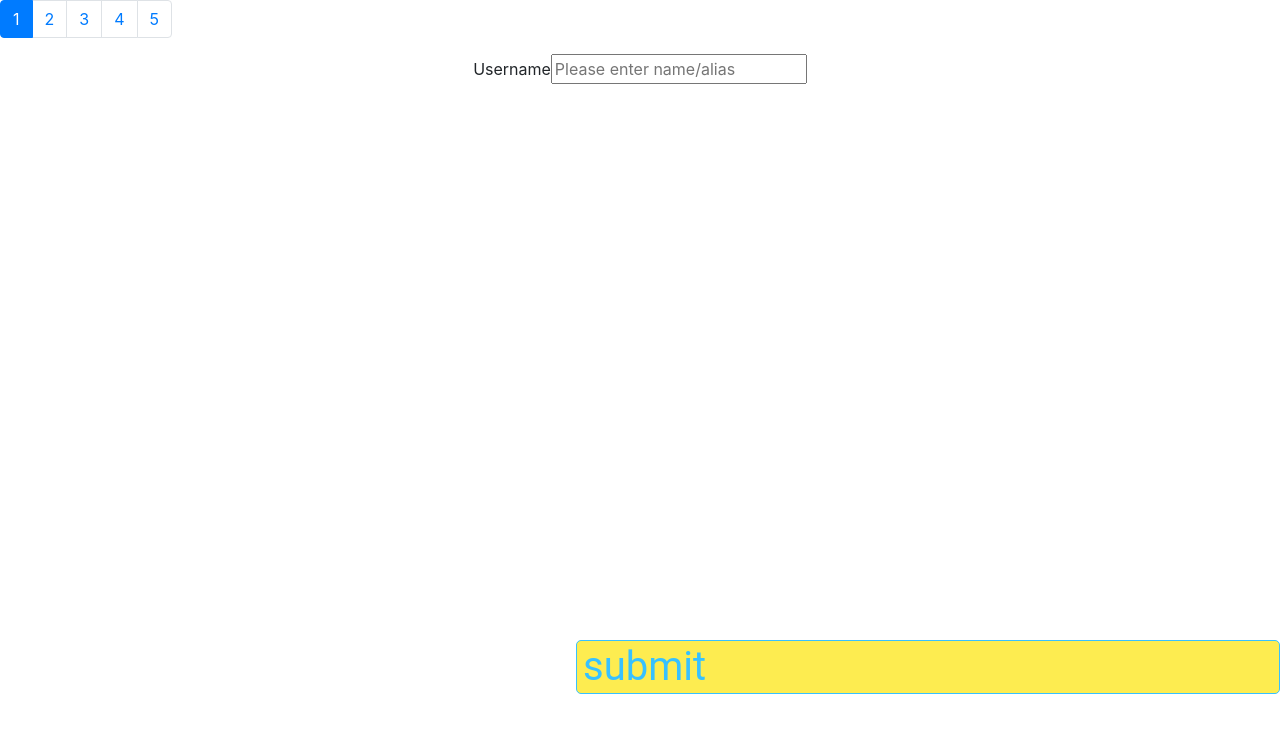
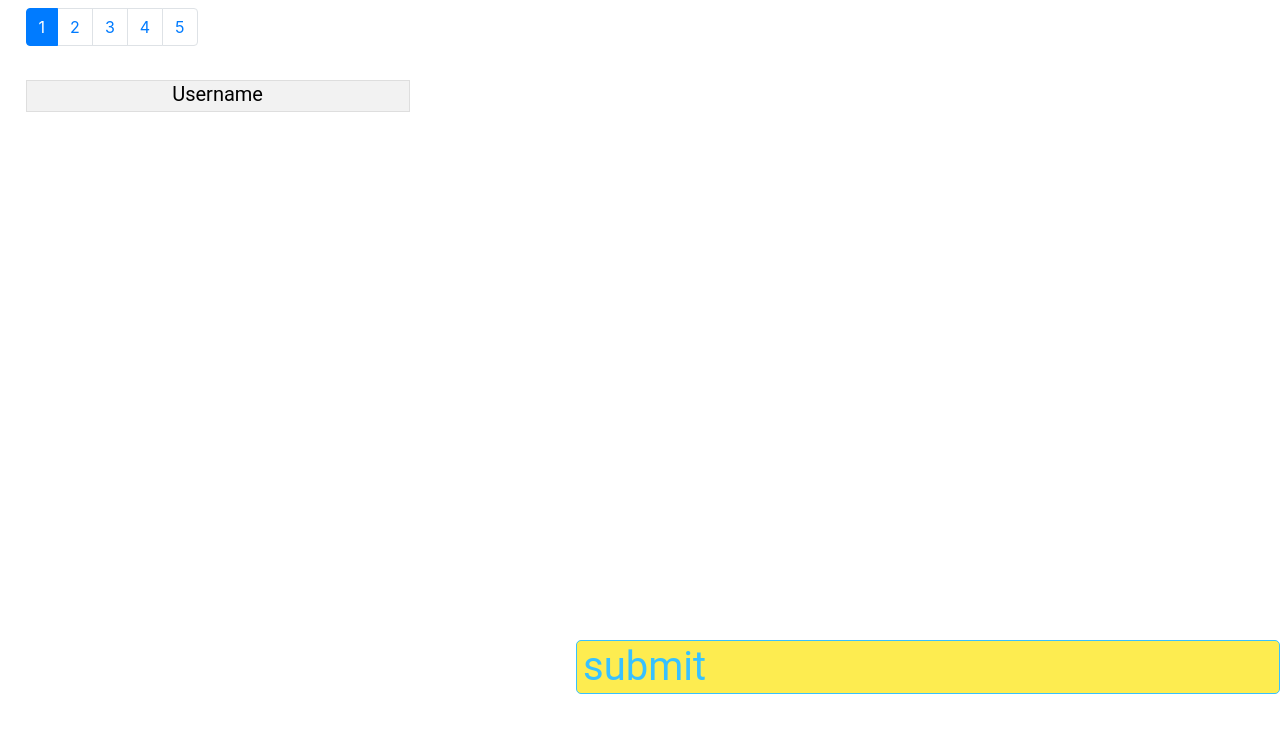
Before and after one commit to sancognizant/trivia-client, a React (Create React App) app: page / in a window 1280 px wide. Shown: the top 732 px of the page. Built offline with nearby package versions, Linux system fonts and the light colour scheme.

Commit message:
adding quizInterface

```diff
--- a/src/components/button.tsx
+++ b/src/components/button.tsx
@@ -1,7 +1,7 @@
 import React from 'react';
 
 export interface propTypes {
-    styles: any; text: string; onClick: any;
+    styles: string; text: string; onClick: any;
 }
 
 const Button = ({styles,text,onClick}: propTypes) => {
--- a/src/components/quiz/counter.tsx
+++ b/src/components/quiz/counter.tsx
@@ -16,11 +16,12 @@ export interface activeInterface {
 }
 
 export interface propTypes {
+	styles: string;
 	totalNumber: number;
 	activeNumber: number;
 }
 
-const Counter = ({ totalNumber, activeNumber }: propTypes) => {
+const Counter = ({ styles, totalNumber, activeNumber }: propTypes) => {
 	const [items, setItems] = useState([]);
 	const [questionLength, setQuestionLength] = useState<questionLengthInterface>({ numberQuestions: 0 });
 	const [active, setActive] = useState<activeInterface>({ currentQuestion: 1 });
@@ -60,7 +61,7 @@ const Counter = ({ totalNumber, activeNumber }: propTypes) => {
 		[active.currentQuestion, questionLength.numberQuestions]
 	);
 
-	return <Pagination data-testid = "pagination">{items}</Pagination>;
+	return <Pagination className = {styles} data-testid = "pagination">{items}</Pagination>;
 };
 
 export default Counter;
--- a/src/components/quiz/quizInterface.tsx
+++ b/src/components/quiz/quizInterface.tsx
@@ -1,9 +1,10 @@
 import React, { useEffect, useState } from 'react';
 import Counter from './counter';
 import '../../scss/buttonStyle.scss';
+import '../../scss/quiz.scss';
 import Button from '../button';
 import { questions } from '../../utils/questionLoader';
-import { any } from 'prop-types';
+
 
 /*
 questionList: set the total number of questions from api call
@@ -19,7 +20,7 @@ interface questionNumberInter {
 	currentQuestion: number
 }
 
-const Quiz = () => {
+const Quiz = (): React.ReactElement => {
 	const [questionsList, setQuestionsList] = useState<questionsListInter[]>([]);
 
 	const [questionNumber, setQuestionNumber] = useState<questionNumberInter>({ currentQuestion: 1 });
@@ -43,7 +44,7 @@ const Quiz = () => {
 		e.preventDefault();
 	}
 
-
+	const renderLoading = <span>Loading</span>
 
     /*
 render counter only if the number of questions have been set correctly from the api
@@ -52,24 +53,20 @@ render counter only if the number of questions have been set correctly from the
 		<div data-testid="quiz-container">
 			{questionsList.length !== 0 ? (
 				<div data-testid="quiz-component">
-					<Counter totalNumber={questionsList.length} activeNumber={questionNumber.currentQuestion} />
+					<Counter styles = "counter" totalNumber={questionsList.length} activeNumber={questionNumber.currentQuestion} />
 					<div className="questionComponent">
 						<form onSubmit={handleFormSubmit}>
 							<div className="User">
-								<label>Username</label>
-								<input
-									type="text"
-									name="name"
-									onChange={event => setAlias(event.target.value)}
-									value={alias}
-									placeholder="Please enter name/alias"
-								/>
+								<label className = "questionLabel">Username</label>
+								<div className = "choices">
+
+								</div>
 							</div>
 						</form>
 					</div>
 					<Button text="submit" styles="back" onClick={handleFormSubmit} />
 				</div>
-			) : null}
+			) : (renderLoading)}
 		</div>
 	);
 };
--- /dev/null
+++ b/src/scss/quiz.scss
@@ -0,0 +1,107 @@
+.questionLabel {
+background: #F2F2F2;
+/* Light */
+border: 1px solid #DEDEDE;
+/* Active */
+color: rgba(0, 0, 0, 0.56);
+
+/* Question */
+position: absolute;
+width: 30%;
+height: 4%;
+left: 2%;
+top: 10%;
+
+font-family: Roboto;
+font-style: normal;
+font-weight: normal;
+font-size: 20px;
+line-height: 134.77%;
+text-align: center;
+color: #000000;
+}
+
+.counter {
+    position: absolute;
+    height: 4%;
+    left: 2%;
+    top: 1%;
+}
+
+.choices {
+    /* Radio / Not checked */
+
+position: absolute;
+width: 283px;
+height: 70px;
+left: 20%;
+top: 15%;
+
+
+
+/* Selection / Radio */
+
+position: absolute;
+width: 20px;
+height: 20px;
+left: 0px;
+top: calc(50% - 20px/2);
+
+
+
+/* Oval */
+
+position: absolute;
+left: 0%;
+right: 0%;
+top: 0%;
+bottom: 0%;
+
+background: #FFFFFF;
+/* gray-dark */
+border: 2px solid #999999;
+
+
+/* paragraph */
+
+position: absolute;
+visibility: hidden;
+height: 20px;
+left: 32px;
+right: 0px;
+top: calc(50% - 20px/2);
+
+/* Body */
+font-family: Inter;
+font-style: normal;
+font-weight: normal;
+font-size: 14px;
+line-height: 20px;
+/* identical to box height, or 143% */
+
+/* Active */
+color: rgba(0, 0, 0, 0.56);
+
+
+/* Option 1 */
+
+position: absolute;
+width: 271px;
+height: 36px;
+left: 38px;
+top: 16px;
+
+font-family: Roboto;
+font-style: normal;
+font-weight: normal;
+font-size: 20px;
+line-height: 134.77%;
+/* or 27px */
+display: flex;
+align-items: flex-end;
+text-align: center;
+
+color: #000000;
+
+
+}
```
Also changed, not shown: src/utils/generateRandomQuestion.ts (added, +10 -0 lines).
